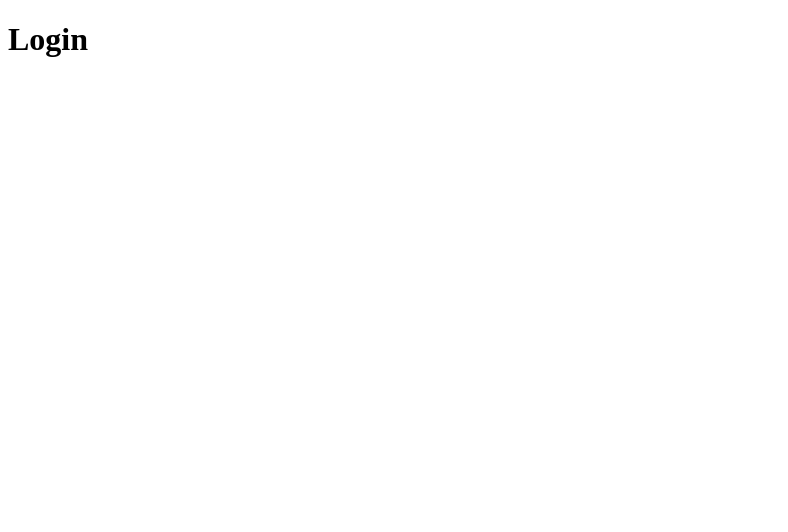
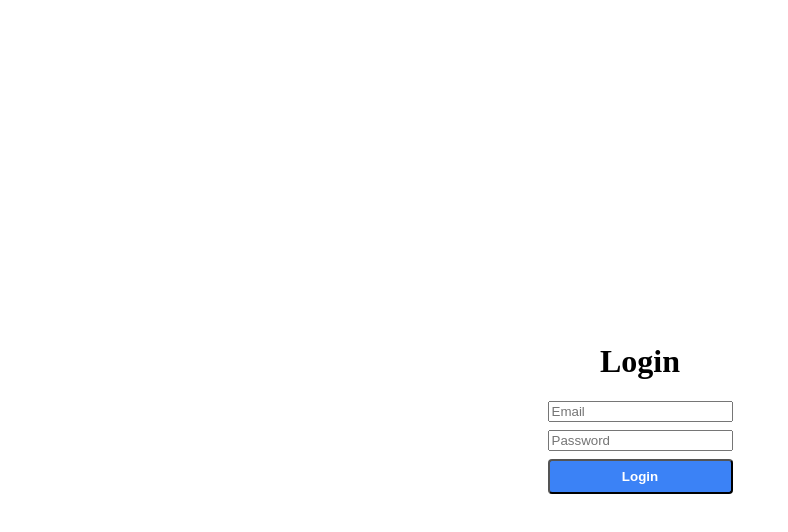
Before and after one commit to rthummaluru/threadweaver, a React (Vite) app in the folder threadweaver-frontend/: page / in a window 1280 px wide. Shown: the top 532 px of the page, without its empty margins (0-788 px from the left). Built offline with nearby package versions, Linux system fonts and the light colour scheme.

Commit message:
feat: enhance LoginPage with email and password input fields and login button functionality

```diff
--- a/threadweaver-frontend/src/pages/LoginPage.tsx
+++ b/threadweaver-frontend/src/pages/LoginPage.tsx
@@ -1,10 +1,23 @@
-import React from 'react';
+import Button from '../components/Button';
+import React, { useState, useEffect } from 'react';
+import axios from 'axios';
+
+const handleLoginWithEmail = () => {
+    console.log('Login with email');
+}
 
 const LoginPage = () => {
     return (
-        <div>
+        <>
+        <div className="login-container flex flex-col items-center justify-center h-screen">
             <h1>Login</h1>
+            <form className="login-form flex flex-col gap-2 w-half max-w-md">
+                <input type="email" placeholder="Email" />
+                <input type="password" placeholder="Password" />
+                <Button textContent="Login" handleClick={handleLoginWithEmail} />
+            </form>
         </div>
+        </>
     )
 }
 
```
